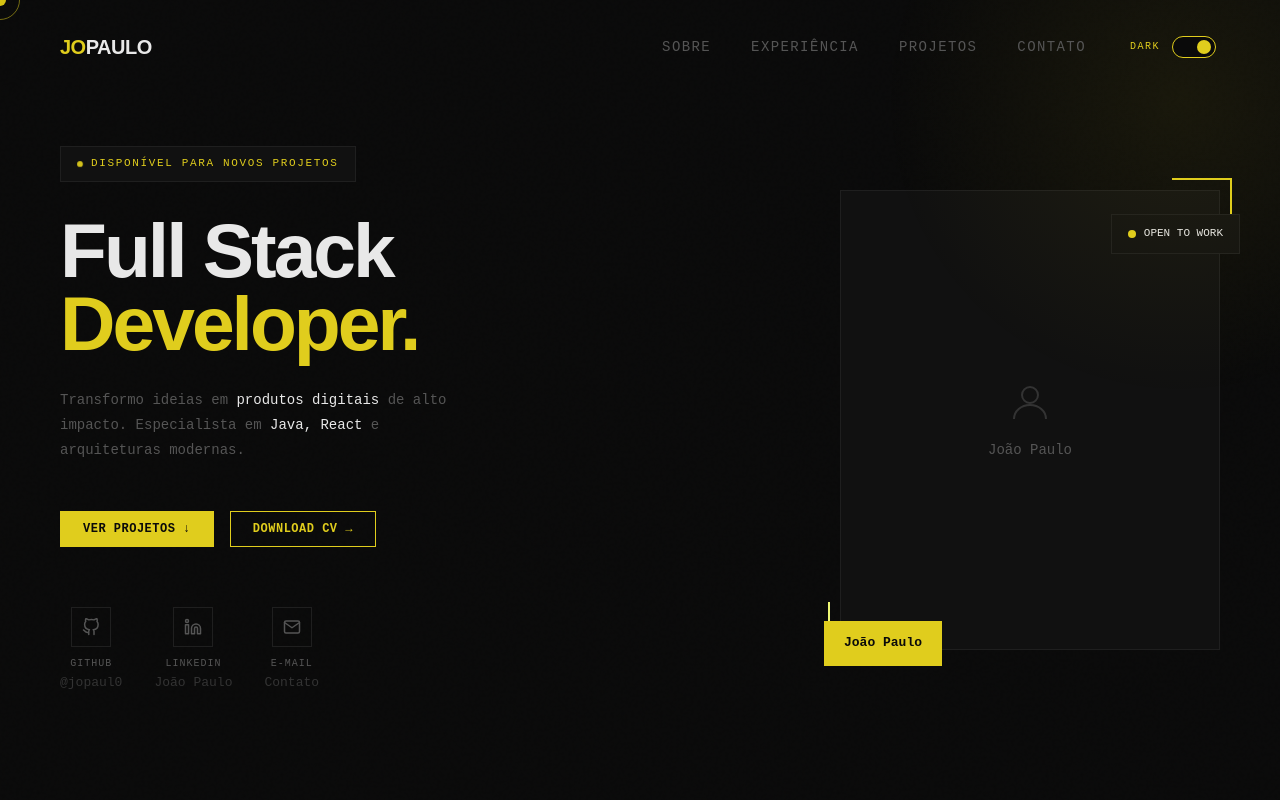
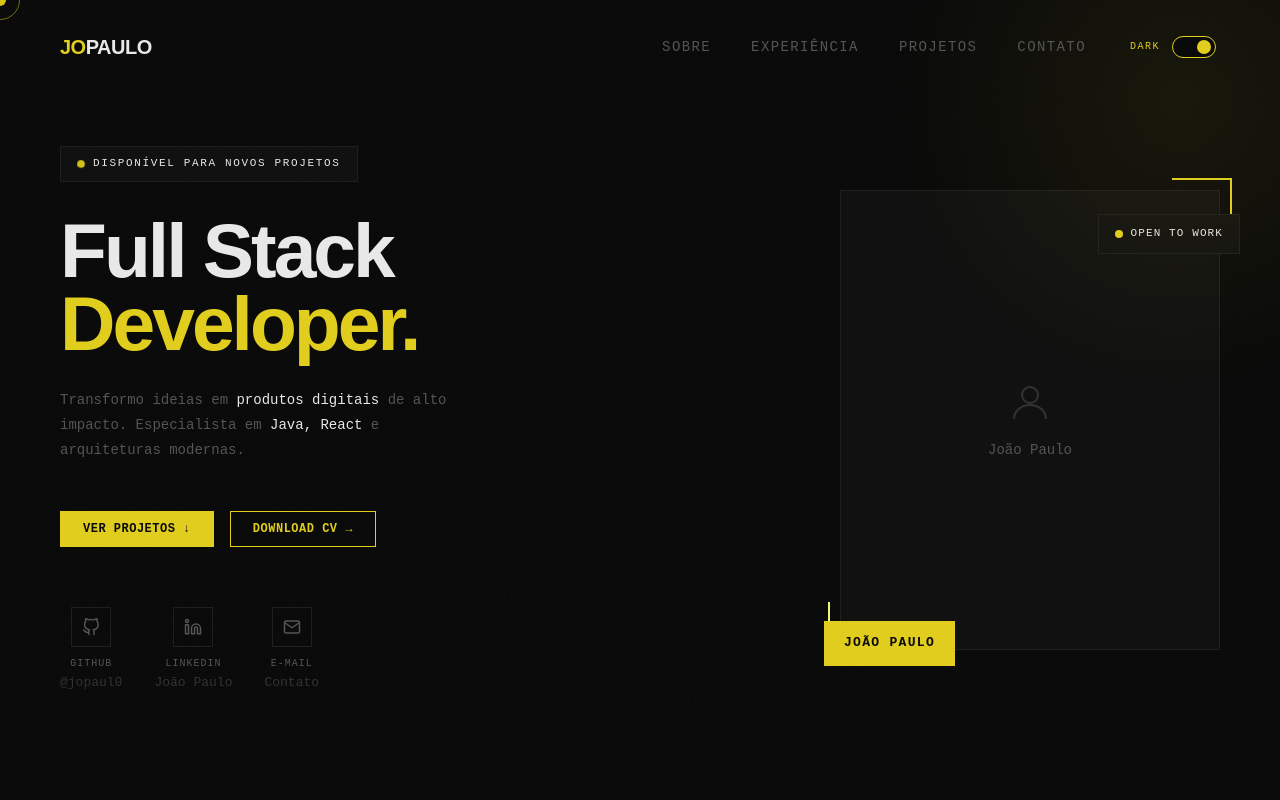
Before and after one commit to jopaul0/jopaul0.github.io, a React (Vite) app: page / in a window 1280 px wide. Shown: the top 800 px of the page. Built offline with nearby package versions, Linux system fonts and the light colour scheme.

Commit message:
refactor: tag status component

```diff
--- /dev/null
+++ b/src/components/StatusBadge/StatusBadge.module.scss
@@ -0,0 +1,46 @@
+@use '@/styles/variables' as vars;
+
+.badge {
+  display: inline-flex;
+  align-items: center;
+  gap: 8px;
+  padding: 10px 16px;
+  font-size: 11px;
+  text-transform: uppercase;
+  letter-spacing: 0.1em;
+  font-family: var(--font-main);
+  transition: all 0.3s ease;
+
+  &.default {
+    background: var(--surface);
+    border: 1px solid var(--border);
+    color: var(--text);
+  }
+
+  &.filled {
+    background: var(--accent);
+    color: var(--bg);
+    font-weight: 700;
+  }
+
+  .dot {
+    width: 8px;
+    height: 8px;
+    border-radius: 50%;
+    background: var(--accent);
+    animation: pulse 2s infinite;
+
+    &.noDot {
+      display: none;
+    }
+  }
+
+  &.filled .dot {
+    background: var(--bg);
+  }
+}
+
+@keyframes pulse {
+  0%, 100% { opacity: 1; transform: scale(1); }
+  50% { opacity: 0.5; transform: scale(0.7); }
+}
--- /dev/null
+++ b/src/components/StatusBadge/index.tsx
@@ -0,0 +1,17 @@
+import styles from './StatusBadge.module.scss';
+import type { StatusBadgeProps } from './interface';
+
+
+export const StatusBadge = ({
+  label = "Open to work",
+  variant = 'default',
+  noDot = false,
+  className = ""
+}: StatusBadgeProps) => {
+  return (
+    <div className={`${styles.badge} ${styles[variant]} ${className}`}>
+      <span className={`${styles.dot} ${noDot ? styles.noDot : ""}`}></span>
+      {label}
+    </div>
+  );
+};
--- /dev/null
+++ b/src/components/StatusBadge/interface.ts
@@ -0,0 +1,6 @@
+export interface StatusBadgeProps {
+  label?: string;
+  variant?: 'default' | 'filled';
+  noDot?: boolean;
+  className?: string;
+}
--- a/src/pages/Hero/Hero.module.scss
+++ b/src/pages/Hero/Hero.module.scss
@@ -30,23 +30,9 @@
 
 .heroLeft {
   .heroLabel {
-    display: inline-flex;
-    align-items: center;
-    gap: 8px;
-    background: var(--surface);
-    border: 1px solid var(--border);
     padding: 8px 16px;
     @include mix.section-label;
     margin-bottom: 32px;
-
-    &::before {
-      content: '';
-      width: 6px;
-      height: 6px;
-      background: var(--accent);
-      border-radius: 50%;
-      animation: pulse 2s infinite;
-    }
   }
 
   .heroTitle {
@@ -232,17 +218,3 @@
     }
   }
 }
-
-@keyframes pulse {
-
-  0%,
-  100% {
-    opacity: 1;
-    transform: scale(1);
-  }
-
-  50% {
-    opacity: 0.5;
-    transform: scale(0.7);
-  }
-}
--- a/src/pages/Hero/index.tsx
+++ b/src/pages/Hero/index.tsx
@@ -1,12 +1,17 @@
 import styles from './Hero.module.scss';
 import { EmailIcon, GithubIcon, LinkedinIcon } from '@/components/Icons';
 import { SimpleButton } from '@/components/SimpleButton';
+import { StatusBadge } from '@/components/StatusBadge';
 
 export const Hero = () => {
   return (
     <section className={styles.hero}>
       <div className={styles.heroLeft}>
-        <div className={styles.heroLabel}>Disponível para novos projetos</div>
+        <StatusBadge
+          variant="default"
+          className={styles.heroLabel}
+          label='Disponível para novos projetos'
+        />
 
         <h1 className={styles.heroTitle}>
           Full Stack <br />
@@ -67,11 +72,16 @@ export const Hero = () => {
             </svg>
             <span>João Paulo</span>
           </div>
-          <div className={styles.photoTag}>João Paulo</div>
-          <div className={styles.photoTag2}>
-            <span className={styles.statusDot}></span>
-            Open to work
-          </div>
+          <StatusBadge
+            variant="filled"
+            className={styles.photoTag}
+            label="João Paulo"
+            noDot
+          />
+          <StatusBadge
+            variant="default"
+            className={styles.photoTag2}
+          />
         </div>
       </div>
     </section>
```
